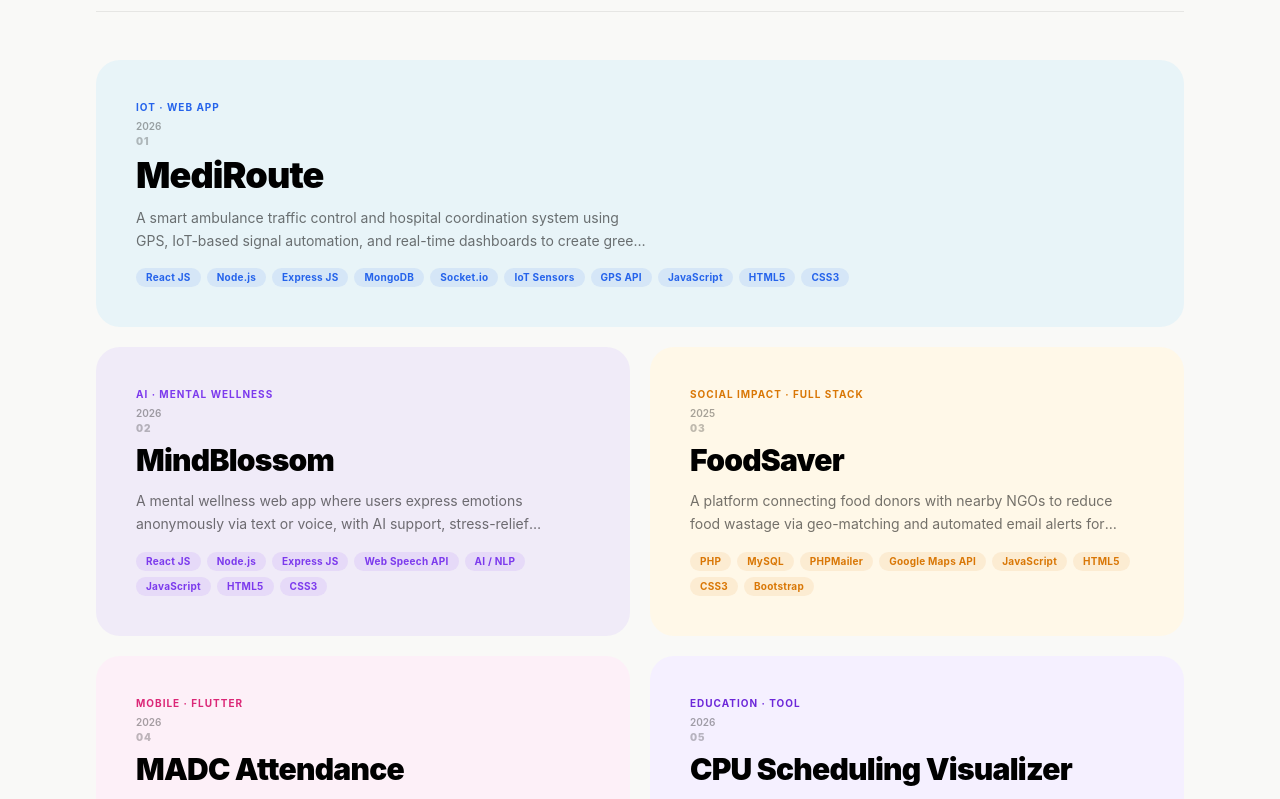
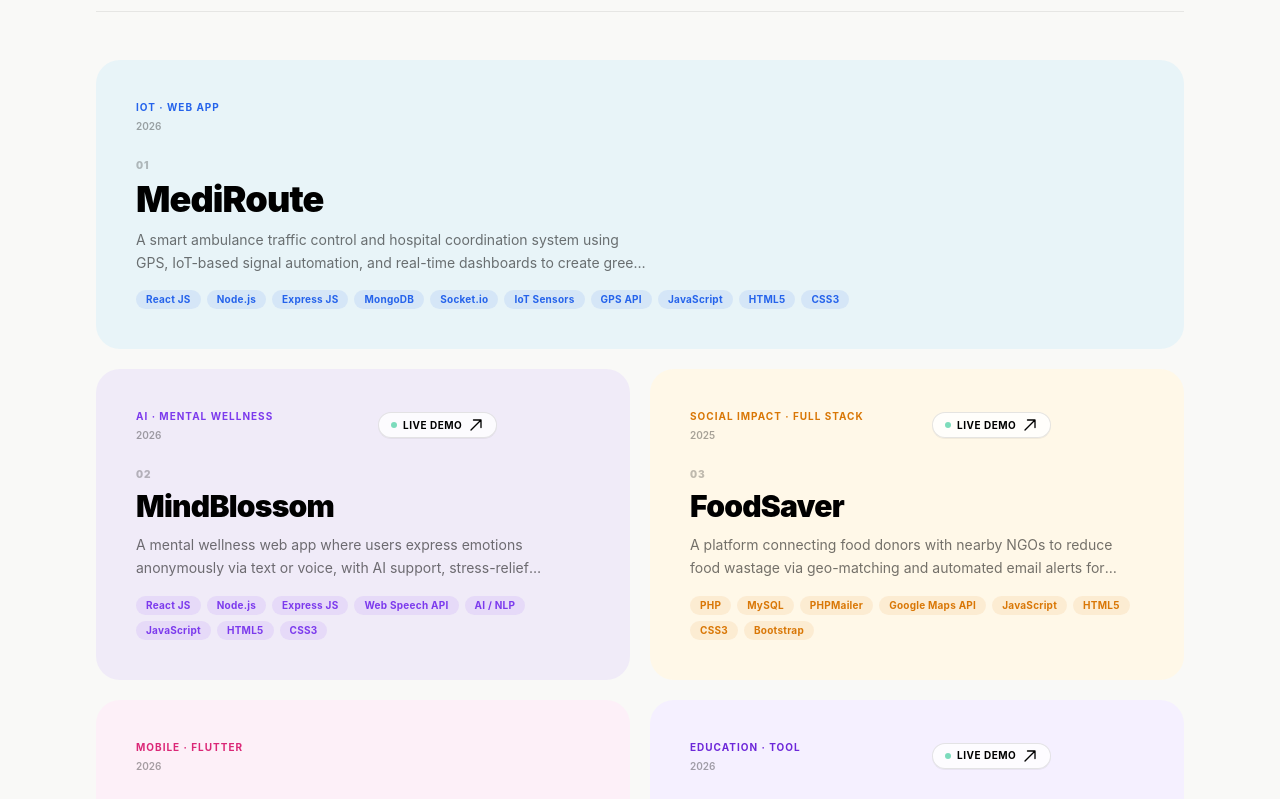
Before and after one commit to Navaneethanrs/PORTFOLIO, a React (Vite) app: page / in a window 1280 px wide. Shown: the part 3360-4159 px from the top of the page. Built offline with nearby package versions, Linux system fonts and the light colour scheme.

Commit message:
feat(projects): add live demo links with interactive badges and modal actions

```diff
--- a/src/components/Projects.jsx
+++ b/src/components/Projects.jsx
@@ -23,6 +23,7 @@ const projects = [
     color: '#E8F4F8',
     accent: '#2563eb',
     link: 'https://github.com/Navaneethanrs/MediRoute',
+    liveUrl: null,
   },
   {
     id: '02',
@@ -46,6 +47,7 @@ const projects = [
     color: '#F0EBF8',
     accent: '#7c3aed',
     link: 'https://github.com/Navaneethanrs/MindBlossom',
+    liveUrl: 'https://mind-blossom.vercel.app',
   },
   {
     id: '03',
@@ -69,6 +71,7 @@ const projects = [
     color: '#FFF8E8',
     accent: '#d97706',
     link: 'https://github.com/Navaneethanrs/FOODSAVER',
+    liveUrl: 'https://foodsaver-ngo.vercel.app',
   },
   {
     id: '04',
@@ -92,6 +95,7 @@ const projects = [
     color: '#FDF0F8',
     accent: '#db2777',
     link: 'https://github.com/Navaneethanrs/madc-attendance',
+    liveUrl: null,
   },
   {
     id: '05',
@@ -115,6 +119,7 @@ const projects = [
     color: '#F5F0FF',
     accent: '#6d28d9',
     link: 'https://github.com/Navaneethanrs/Cpu-Scheduling',
+    liveUrl: 'https://cpuscheduling-lemon.vercel.app',
   },
 ];
 
@@ -136,6 +141,12 @@ const techStack = [
 const GitHubIcon = () => (
   <svg xmlns="http://www.w3.org/2000/svg" viewBox="0 0 24 24" fill="currentColor" className="w-4 h-4">
     <path d="M12 0C5.374 0 0 5.373 0 12c0 5.302 3.438 9.8 8.207 11.387.599.111.793-.261.793-.577v-2.234c-3.338.726-4.033-1.416-4.033-1.416-.546-1.387-1.333-1.756-1.333-1.756-1.089-.745.083-.729.083-.729 1.205.084 1.839 1.237 1.839 1.237 1.07 1.834 2.807 1.304 3.492.997.107-.775.418-1.305.762-1.604-2.665-.305-5.467-1.334-5.467-5.931 0-1.311.469-2.381 1.236-3.221-.124-.303-.535-1.524.117-3.176 0 0 1.008-.322 3.301 1.23A11.509 11.509 0 0112 5.803c1.02.005 2.047.138 3.006.404 2.291-1.552 3.297-1.23 3.297-1.23.653 1.653.242 2.874.118 3.176.77.84 1.235 1.911 1.235 3.221 0 4.609-2.807 5.624-5.479 5.921.43.372.823 1.102.823 2.222v3.293c0 .319.192.694.801.576C20.566 21.797 24 17.3 24 12c0-6.627-5.373-12-12-12z"/>
+  </svg>
+);
+
+const ExternalIcon = () => (
+  <svg xmlns="http://www.w3.org/2000/svg" fill="none" viewBox="0 0 24 24" strokeWidth={2} stroke="currentColor" className="w-4 h-4">
+    <path strokeLinecap="round" strokeLinejoin="round" d="m4.5 19.5 15-15m0 0H8.25m11.25 0v11.25" />
   </svg>
 );
 
@@ -181,7 +192,7 @@ const Modal = ({ project, onClose }) => {
         <div className="p-7 md:p-10">
 
           {/* Header */}
-          <div className="flex items-start justify-between mb-5">
+          <div className="flex items-start justify-between mb-4">
             <div>
               <span className="text-[10px] font-black tracking-widest uppercase" style={{ color: project.accent }}>
                 {project.category} · {project.year}
@@ -196,13 +207,28 @@ const Modal = ({ project, onClose }) => {
             </button>
           </div>
 
-          {/* Badge */}
+          {/* Badges row: Project Number + Live Demo if available */}
+          <div className="flex flex-wrap items-center gap-2 mb-7">
             <span
-            className="inline-block px-3 py-1 rounded-full text-[10px] font-black tracking-widest uppercase mb-7"
+              className="inline-block px-3 py-1 rounded-full text-[10px] font-black tracking-widest uppercase"
               style={{ backgroundColor: `${project.accent}15`, color: project.accent }}
             >
               Project {project.id}
             </span>
+
+            {project.liveUrl && (
+              <a
+                href={project.liveUrl}
+                target="_blank"
+                rel="noopener noreferrer"
+                className="inline-flex items-center gap-1.5 px-3 py-1 rounded-full text-[11px] font-bold bg-emerald-50 text-emerald-700 border border-emerald-200 hover:bg-emerald-100 transition-colors"
+              >
+                <span className="w-2 h-2 rounded-full bg-emerald-500 animate-pulse"></span>
+                <span>Live Demo Available</span>
+                <ExternalIcon />
+              </a>
+            )}
+          </div>
 
           {/* Problem */}
           <div className="mb-6">
@@ -264,17 +290,32 @@ const Modal = ({ project, onClose }) => {
             </div>
           </div>
 
-          {/* CTA */}
+          {/* Action CTAs: Live Demo + GitHub */}
+          <div className="flex flex-col sm:flex-row items-center gap-3">
+            {project.liveUrl && (
+              <a
+                href={project.liveUrl}
+                target="_blank"
+                rel="noopener noreferrer"
+                className="flex items-center justify-center gap-2.5 w-full sm:flex-1 py-3.5 rounded-2xl text-white text-sm font-bold tracking-wide transition-all duration-300 hover:opacity-90 hover:shadow-lg hover:-translate-y-0.5"
+                style={{ backgroundColor: project.accent }}
+              >
+                <span className="w-2 h-2 rounded-full bg-white animate-pulse"></span>
+                <span>Visit Live Demo</span>
+                <ExternalIcon />
+              </a>
+            )}
+
             <a
               href={project.link}
               target="_blank"
               rel="noopener noreferrer"
-            className="flex items-center justify-center gap-3 w-full py-4 rounded-2xl text-white text-sm font-bold tracking-wide transition-all duration-300 hover:opacity-90 hover:shadow-lg hover:-translate-y-0.5"
-            style={{ backgroundColor: project.accent }}
+              className={`flex items-center justify-center gap-2.5 w-full ${project.liveUrl ? 'sm:flex-1 bg-black/5 hover:bg-black text-black hover:text-white border border-black/10' : 'bg-black text-white hover:bg-black/90'} py-3.5 rounded-2xl text-sm font-bold tracking-wide transition-all duration-300 hover:shadow-md hover:-translate-y-0.5`}
             >
               <GitHubIcon />
-            View Source on GitHub
+              <span>View Source on GitHub</span>
             </a>
+          </div>
 
         </div>
       </div>
@@ -298,7 +339,7 @@ const Projects = () => {
               <h2 className="text-4xl md:text-6xl lg:text-7xl font-black tracking-tight leading-none">Projects</h2>
             </div>
             <p data-aos="fade-up" data-aos-delay="150" className="text-black/50 text-sm font-medium max-w-xs md:text-right leading-relaxed">
-              Click any project for a full overview.<br />Built across web, mobile & AI.
+              Explore working demos & codebases.<br />Click any project for deep overview.
             </p>
           </div>
 
@@ -336,20 +377,48 @@ const Projects = () => {
               >
                 <div className={`p-7 md:p-10 h-full flex flex-col justify-between ${index === 0 ? 'min-h-[200px] md:min-h-[220px]' : 'min-h-[240px]'}`}>
 
-                  <div className="flex items-start justify-between">
+                  {/* Top Bar on Card */}
+                  <div className="flex items-start justify-between gap-3">
                     <div className="flex flex-col gap-1">
-                      <span className="text-[10px] font-bold tracking-widest uppercase" style={{ color: project.accent }}>{project.category}</span>
+                      <span className="text-[10px] font-bold tracking-widest uppercase" style={{ color: project.accent }}>
+                        {project.category}
+                      </span>
                       <span className="text-[10px] font-semibold text-black/35">{project.year}</span>
                     </div>
-                    <div className="flex items-center gap-2 opacity-0 group-hover:opacity-100 scale-90 group-hover:scale-100 transition-all duration-300">
-                      <span className="text-[10px] font-bold" style={{ color: project.accent }}>View Overview</span>
-                      <div className="w-8 h-8 rounded-full flex items-center justify-center text-white text-sm font-black" style={{ backgroundColor: project.accent }}>↗</div>
+
+                    <div className="flex items-center gap-2">
+                      {/* Live Demo Pill on card if available */}
+                      {project.liveUrl && (
+                        <a
+                          href={project.liveUrl}
+                          target="_blank"
+                          rel="noopener noreferrer"
+                          onClick={(e) => e.stopPropagation()}
+                          title="Open live demo in new tab"
+                          className="flex items-center gap-1.5 px-3 py-1 bg-white/80 hover:bg-black text-black hover:text-white border border-black/10 rounded-full text-[10px] font-bold tracking-wider uppercase transition-all duration-300 shadow-2xs hover:scale-105"
+                        >
+                          <span className="w-1.5 h-1.5 rounded-full bg-emerald-500 animate-pulse"></span>
+                          <span>Live Demo</span>
+                          <ExternalIcon />
+                        </a>
+                      )}
+
+                      {/* Overview hint */}
+                      <div className="flex items-center gap-1.5 opacity-0 group-hover:opacity-100 scale-90 group-hover:scale-100 transition-all duration-300">
+                        <span className="text-[10px] font-bold hidden sm:inline" style={{ color: project.accent }}>
+                          Overview
+                        </span>
+                        <div className="w-8 h-8 rounded-full flex items-center justify-center text-white text-sm font-black" style={{ backgroundColor: project.accent }}>
+                          ↗
+                        </div>
+                      </div>
                     </div>
                   </div>
 
-                  <div className="mt-auto">
+                  {/* Bottom Content on Card */}
+                  <div className="mt-auto pt-6">
                     <p className="text-[10px] font-black tracking-widest text-black/25 uppercase mb-1.5">{project.id}</p>
-                    <h3 className={`font-black tracking-tight mb-3 text-black group-hover:translate-x-1 transition-transform duration-300 ${index === 0 ? 'text-3xl md:text-4xl' : 'text-2xl md:text-3xl'}`}>
+                    <h3 className={`font-black tracking-tight mb-2.5 text-black group-hover:translate-x-1 transition-transform duration-300 ${index === 0 ? 'text-3xl md:text-4xl' : 'text-2xl md:text-3xl'}`}>
                       {project.title}
                     </h3>
                     <p className="text-sm text-black/55 leading-relaxed mb-4 max-w-lg line-clamp-2">{project.description}</p>
```
Lines whose indentation alone changed are shown as unchanged.
